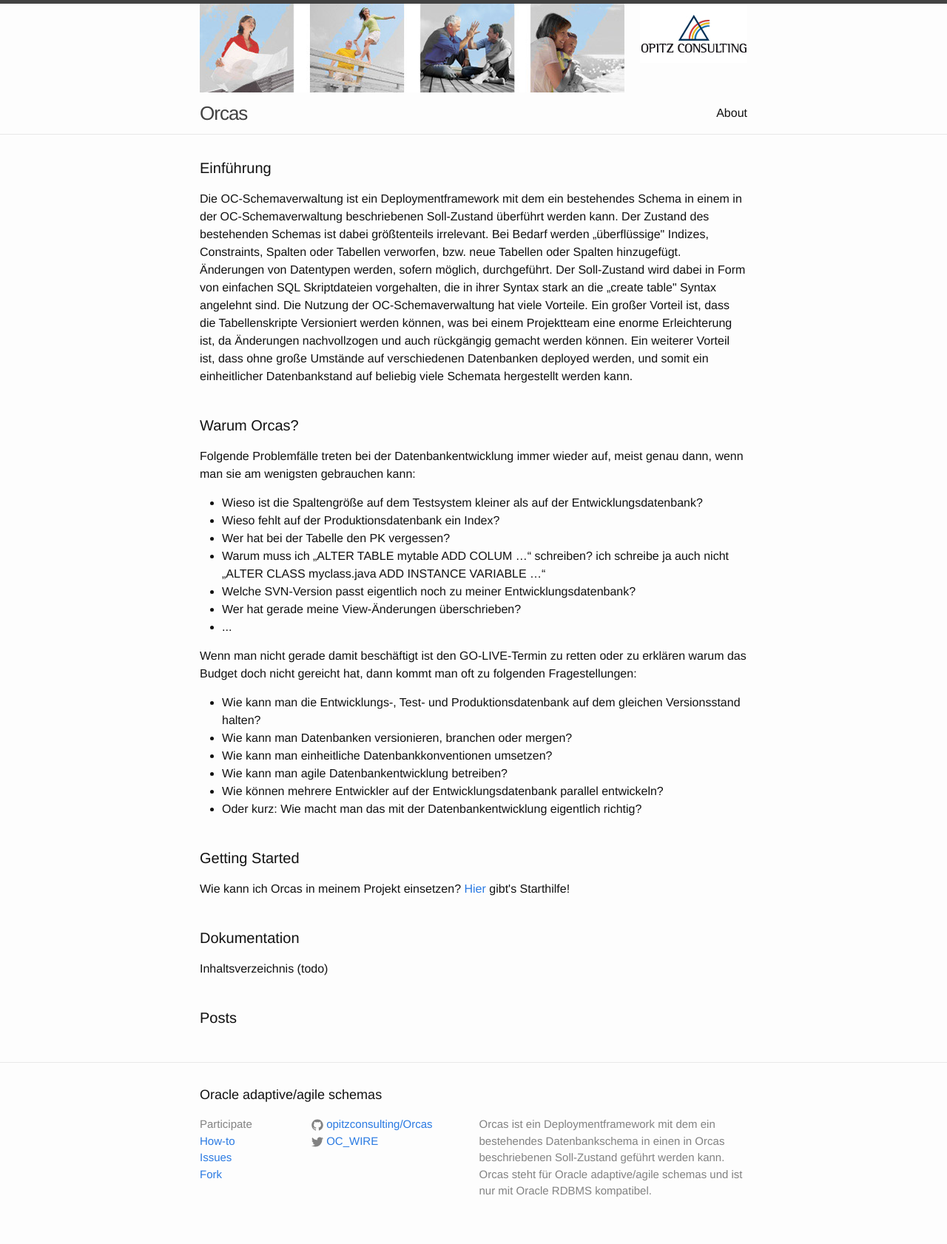
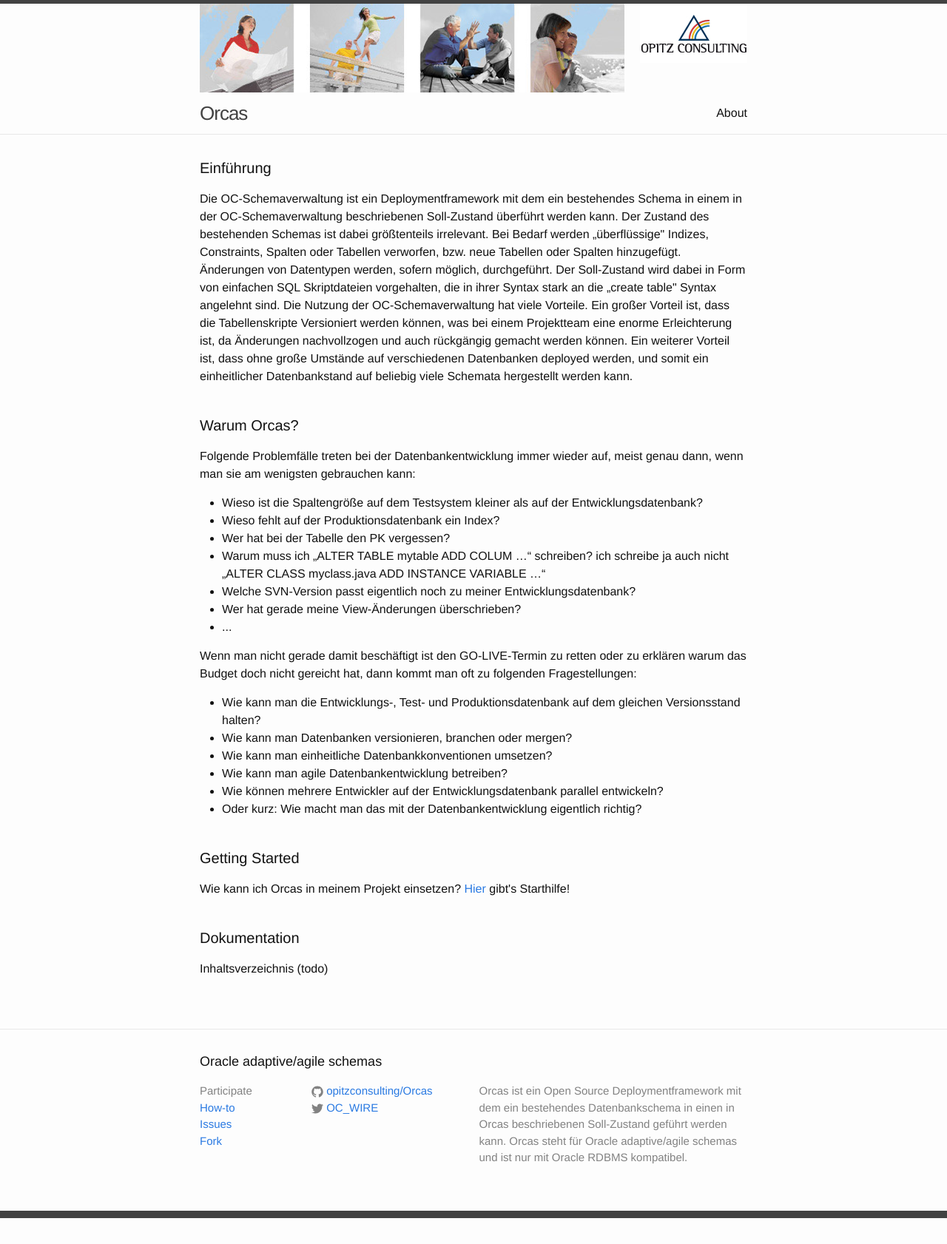
Before and after one commit to opitzconsulting/orcas, a Jekyll site: the page built from index.html, in a window 1280 px wide. Shown: the whole page at 74% size. Built offline with Jekyll 4.4.1, drawn with Linux system fonts in a browser that asks for light colours; after the commit the page ends 1647 px from its top, so only the background shows below that.

Commit message:
commented out Post stuff in index.html; added black bottom border; updated description in config.yaml to make clear that this is an open source project

```diff
--- a/_config.yml
+++ b/_config.yml
@@ -2,7 +2,7 @@
 title: Orcas
 subtitle: "Oracle adaptive/agile schemas"
 description: >
- Orcas ist ein Deploymentframework mit dem ein bestehendes Datenbankschema in einen in Orcas
+ Orcas ist ein Open Source Deploymentframework mit dem ein bestehendes Datenbankschema in einen in Orcas
  beschriebenen Soll-Zustand geführt werden kann. Orcas steht für Oracle adaptive/agile schemas und
  ist nur mit Oracle RDBMS kompatibel.
 baseurl: "/orcas" # the subpath of your site, e.g. /blog/
--- a/_sass/_layout.scss
+++ b/_sass/_layout.scss
@@ -92,6 +92,7 @@
  * Site footer
  */
 .site-footer {
+    border-bottom: 10px solid $grey-color-dark;
     border-top: 1px solid $grey-color-light;
     padding: $spacing-unit 0;
 }
--- a/index.html
+++ b/index.html
@@ -60,6 +60,7 @@
 
   <br/>
 
+  <!--
   <h1 class="page-heading">Posts</h1>
 
   <ul class="post-list">
@@ -73,5 +74,6 @@
       </li>
     {% endfor %}
   </ul>
+  -->
 
 </div>
```
